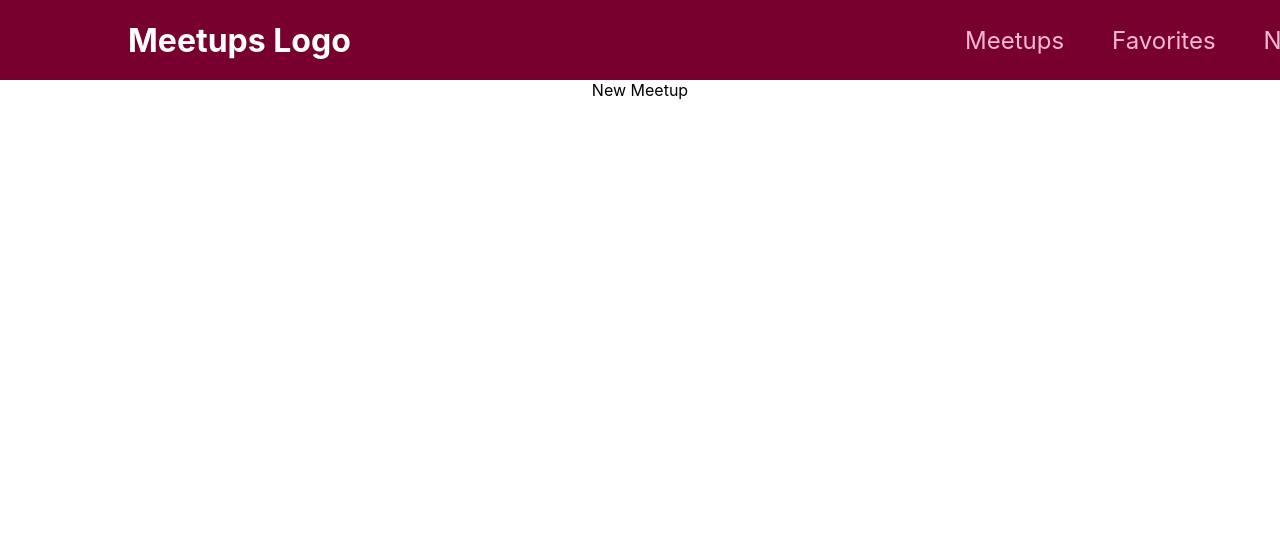
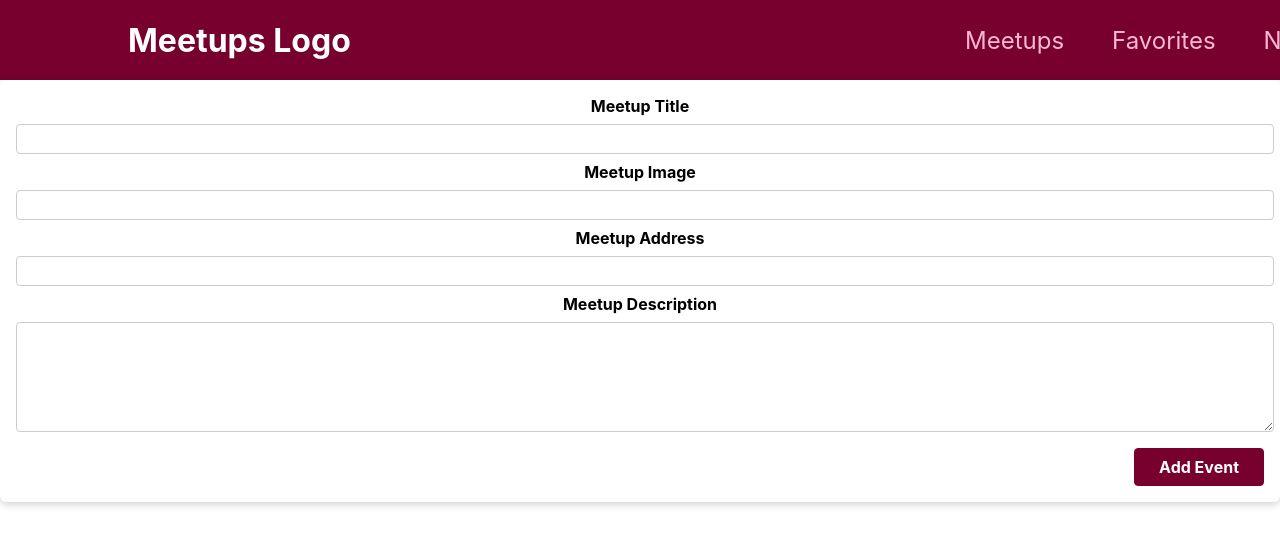
Before and after one commit to Joemokhtarali/Meetups-React, a React (Create React App) app: page /NewMeetup in a window 1280 px wide. Shown: the top 546 px of the page. Built offline with nearby package versions, Linux system fonts and the light colour scheme.

Commit message:
added card component to wrap form and MeetupItem

```diff
--- a/src/pages/MeetupItem.js
+++ b/src/pages/MeetupItem.js
@@ -1,11 +1,12 @@
-import classes from './MeetupItem.module.css'
-
+import classes from "../style/MeetupItem.module.css";
+import Card from "../ui/Card";
 
 function MeetupItem(props) {
   return (
+    <Card>
       <li className={classes.item}>
         <div className={classes.image}>
-          <img src={props.image} alt={props.title}/>
+          <img src={props.image} alt={props.title} />
         </div>
         <div className={classes.content}>
           <h3>{props.title}</h3>
@@ -13,9 +14,16 @@
           <p>{props.description}</p>
         </div>
         <div className={classes.actions}>
-          <button onClick={() => {console.log('Add to Favorites clicked')}}>Add to Favaorites</button>
+          <button
+            onClick={() => {
+              console.log("Add to Favorites clicked");
+            }}
+          >
+            Add to Favaorites
+          </button>
         </div>
       </li>
+    </Card>
   );
 }
 
--- a/src/pages/MeetupList.js
+++ b/src/pages/MeetupList.js
@@ -1,5 +1,5 @@
 import MeetupItem from "./MeetupItem";
-import classes from "./MeetupList.module.css";
+import classes from "../style/MeetupList.module.css";
 
 export default function MeetupList(props) {
 
--- a/src/pages/NewMeetup.js
+++ b/src/pages/NewMeetup.js
@@ -1,8 +1,32 @@
+import classes from "../style/NewMeetupForm.module.css";
+import Card from "../ui/Card";
+
 function NewMeetup(props) {
-
-    return (
-        <div>New Meetup</div>
-    )
+  return (
+    <Card>
+      <form className={classes.form}>
+        <div className={classes.control}>
+          <label htmlFor="title">Meetup Title</label>
+          <input type="text" required id="title" />
+        </div>
+        <div className={classes.control}>
+          <label htmlFor="image">Meetup Image</label>
+          <input type="url" required id="image" />
+        </div>
+        <div className={classes.control}>
+          <label htmlFor="address">Meetup Address</label>
+          <input type="text" required id="address" />
+        </div>
+        <div className={classes.control}>
+          <label htmlFor="description">Meetup Description</label>
+          <textarea id="description" required rows="5"></textarea>
+        </div>
+        <div className={classes.actions}>
+          <button>Add Event</button>
+        </div>
+      </form>
+    </Card>
+  );
 }
 
-export default NewMeetup
+export default NewMeetup;
--- /dev/null
+++ b/src/style/Card.module.css
@@ -0,0 +1,5 @@
+.card {
+    background-color: white;
+    border-radius: 6px;
+    box-shadow: 0 2px 8px rgba(0, 0, 0, 0.2);
+  }
--- /dev/null
+++ b/src/style/NewMeetupForm.module.css
@@ -0,0 +1,45 @@
+.form {
+    padding: 1rem;
+  }
+
+  .control {
+    margin-bottom: 0.5rem;
+  }
+
+  .control label {
+    display: block;
+    font-weight: bold;
+    margin-bottom: 0.5rem;
+  }
+
+  .control input,
+  .control textarea {
+    display: block;
+    font: inherit;
+    border-radius: 4px;
+    border: 1px solid #ccc;
+    padding: 0.25rem;
+    width: 100%;
+  }
+
+  .actions {
+    margin-top: 1rem;
+    text-align: right;
+  }
+
+  .actions button {
+    font: inherit;
+    cursor: pointer;
+    background-color: #77002e;
+    color: white;
+    padding: 0.5rem 1.5rem;
+    border: 1px solid #77002e;
+    border-radius: 4px;
+    font-weight: bold;
+  }
+
+  .actions button:hover,
+  .actions button:active {
+    background-color: #a50e48;
+    border-color: #a50e48;
+  }
--- /dev/null
+++ b/src/ui/Card.js
@@ -0,0 +1,6 @@
+import classes from '../style/Card.module.css'
+export default function Card(props){
+    return(
+        <div className={classes.card}> {props.children} </div>
+    )
+}
```
Also changed, not shown: src/style/MeetupItem.module.css (renamed from src/pages/MeetupItem.module.css), src/style/MeetupList.module.css (renamed from src/pages/MeetupList.module.css). Lines whose indentation alone changed are shown as unchanged.
